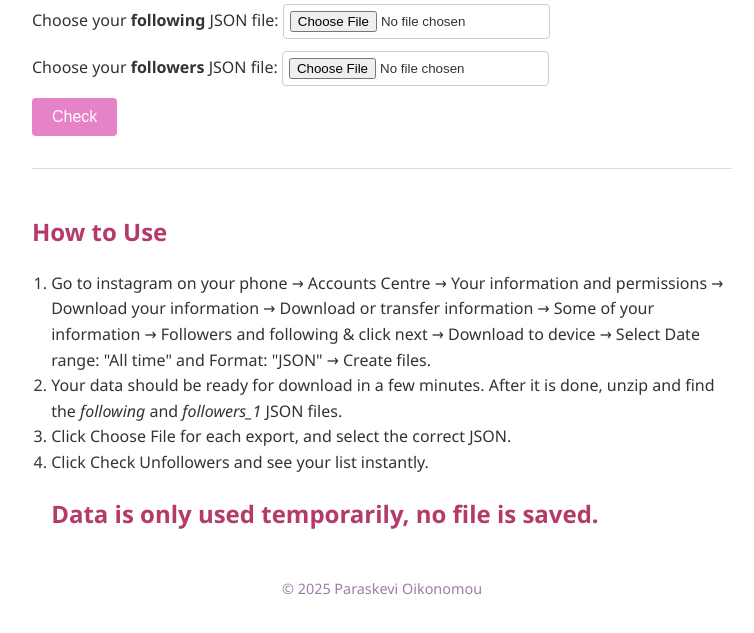
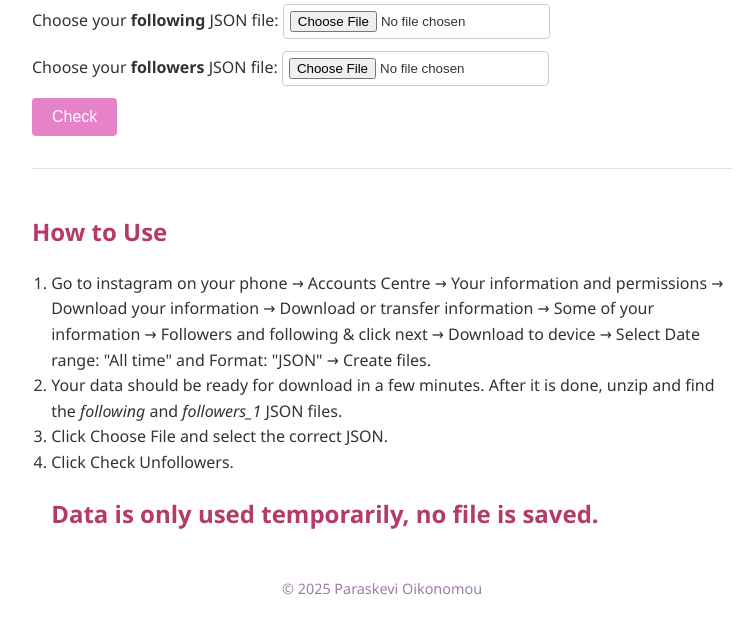
Before and after one commit to paraskevioik/ig-unf, a plain HTML site: page index.html in a window 1280 px wide. Shown: the part 101-734 px from the top of the page, without its empty margins (258-1012 px from the left). Drawn offline with Linux system fonts and the light colour scheme.

Commit message:
Update index.html

```diff
--- a/index.html
+++ b/index.html
@@ -40,8 +40,8 @@
     <ol>
       <li>Go to instagram on your phone → Accounts Centre → Your information and permissions → Download your information → Download or transfer information → Some of your information → Followers and following & click next → Download to device → Select Date range: "All time" and  Format: "JSON" → Create files.</li>
       <li>Your data should be ready for download in a few minutes. After it is done, unzip and find the <em>following</em> and <em>followers_1</em> JSON files.</li>
-      <li>Click Choose File for each export, and select the correct JSON.</li>
-      <li>Click Check Unfollowers and see your list instantly.</li>
+      <li>Click Choose File and select the correct JSON.</li>
+      <li>Click Check Unfollowers.</li>
       <h2>Data is only used temporarily, no file is saved. </h2>
     </ol>
   </section>
```
